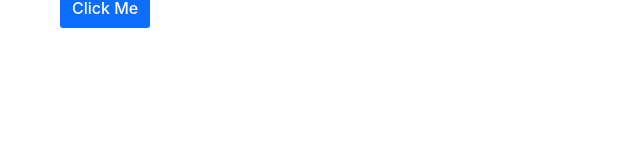
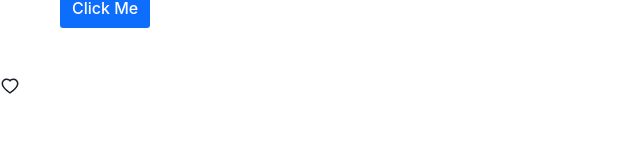
Before and after one commit to d3athammer/typescript-react, a React (Vite) app: page / in a window 1280 px wide. Shown: the part 148-300 px from the top of the page, without its empty margins (0-640 px from the left). Built offline with nearby package versions, Linux system fonts and the light colour scheme.

Commit message:
full buttons

```diff
--- a/src/App.tsx
+++ b/src/App.tsx
@@ -4,10 +4,15 @@
 // 1. import `ChakraProvider` component
 import { ChakraProvider } from '@chakra-ui/react'
 import 'bootstrap/dist/css/bootstrap.min.css';
+import Like from './components/Like/Like';
 
 function App() {
   const handleClick = () => {
     console.log("clicked");
+  }
+
+  const handleLike = () => {
+    console.log("Clicked")
   }
   // 2. Wrap ChakraProvider at the root of your app
   return (
@@ -18,6 +23,9 @@
       <div className="container m-5">
       <Button onClick={handleClick}>Click Me</Button>
       </div>
+      <div>
+        <Like onClick={handleLike}/>
+      </div>
     </ChakraProvider>
   )
 }
--- /dev/null
+++ b/src/components/Like/Like.tsx
@@ -0,0 +1,20 @@
+import { AiFillHeart, AiOutlineHeart } from 'react-icons/ai';
+
+import { useState } from 'react';
+
+
+interface Props{
+  onClick: () => void;
+}
+const Like = ({onClick}:Props) => {
+  const [status, setStatus] = useState(false)
+  const toggle = () => {
+    setStatus(!status)
+    onClick();
+  }
+
+  if (status) return(<AiFillHeart onClick={toggle} color="ff6b81" size="20"/>)
+  return <AiOutlineHeart onClick={toggle} size="20"/>;
+}
+
+export default Like;
```
